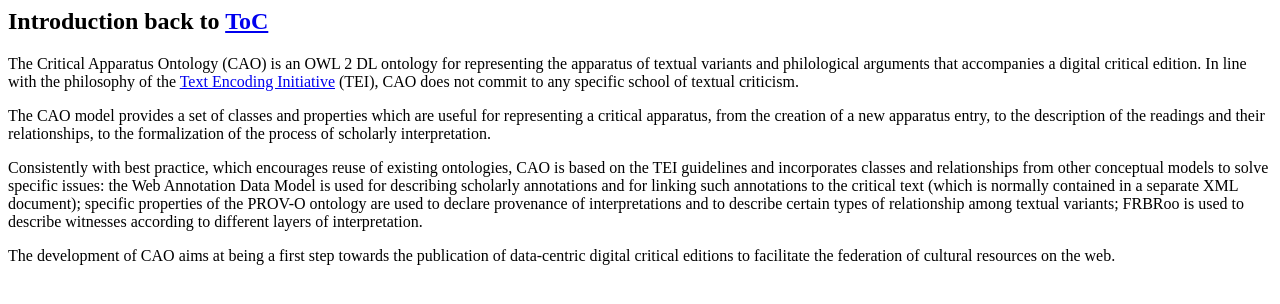
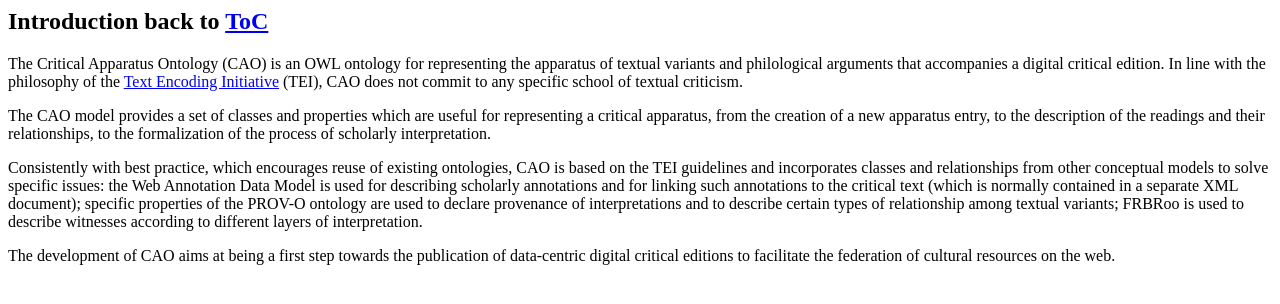
Before and after one commit to fgiovannetti/cao, a plain HTML site: page docs/sections/introduction-en.html in a window 1280 px wide. Drawn offline with Linux system fonts and the light colour scheme.

Commit message:
docs update

```diff
--- a/docs/sections/introduction-en.html
+++ b/docs/sections/introduction-en.html
@@ -1,6 +1,6 @@
 <html><h2 id="intro" class="list">Introduction <span class="backlink"> back to <a href="#toc">ToC</a></span></h2>
 
-<p>The Critical Apparatus Ontology (CAO) is an OWL 2 DL ontology for representing the apparatus of textual variants and philological arguments that accompanies a digital critical edition. In line with the philosophy of the <a href="https://tei-c.org">Text Encoding Initiative</a> (TEI), CAO does not commit to any specific school of textual criticism.</p>
+<p>The Critical Apparatus Ontology (CAO) is an OWL ontology for representing the apparatus of textual variants and philological arguments that accompanies a digital critical edition. In line with the philosophy of the <a href="https://tei-c.org">Text Encoding Initiative</a> (TEI), CAO does not commit to any specific school of textual criticism.</p>
 <p>The CAO model provides a set of classes and properties which are useful for representing a critical apparatus, from the creation of a new apparatus entry, to the description of the readings and their relationships, to the formalization of the process of scholarly interpretation.</p>
 <p>Consistently with best practice, which encourages reuse of existing ontologies, CAO is based on the TEI guidelines and incorporates classes and relationships from other conceptual models to solve specific issues: the Web Annotation Data Model is used for describing scholarly annotations and for linking such annotations to the critical text (which is normally contained in a separate XML document); specific properties of the PROV-O ontology are used to declare provenance of interpretations and to describe certain types of relationship among textual variants; FRBRoo is used to describe witnesses according to different layers of interpretation.</p>
 <p>The development of CAO aims at being a first step towards the publication of data-centric digital critical editions to facilitate the federation of cultural resources on the web.</p>
```
